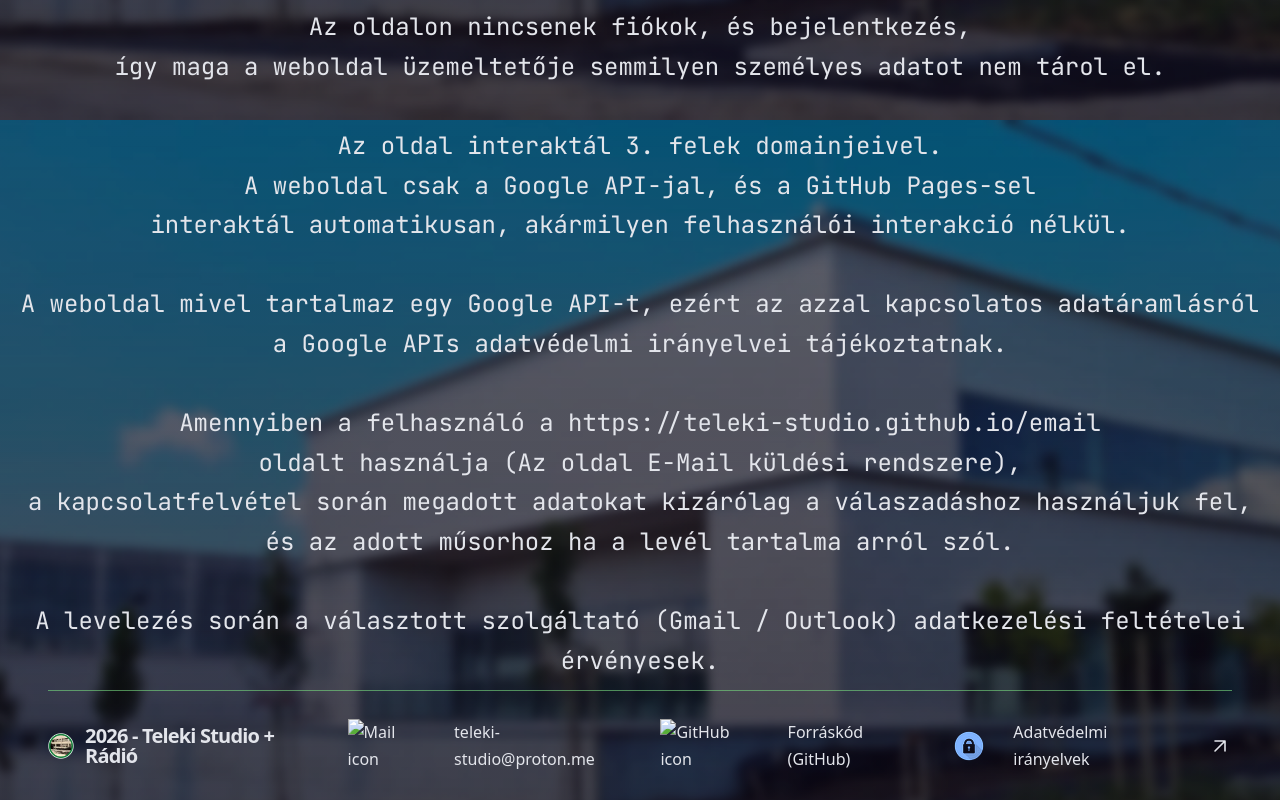
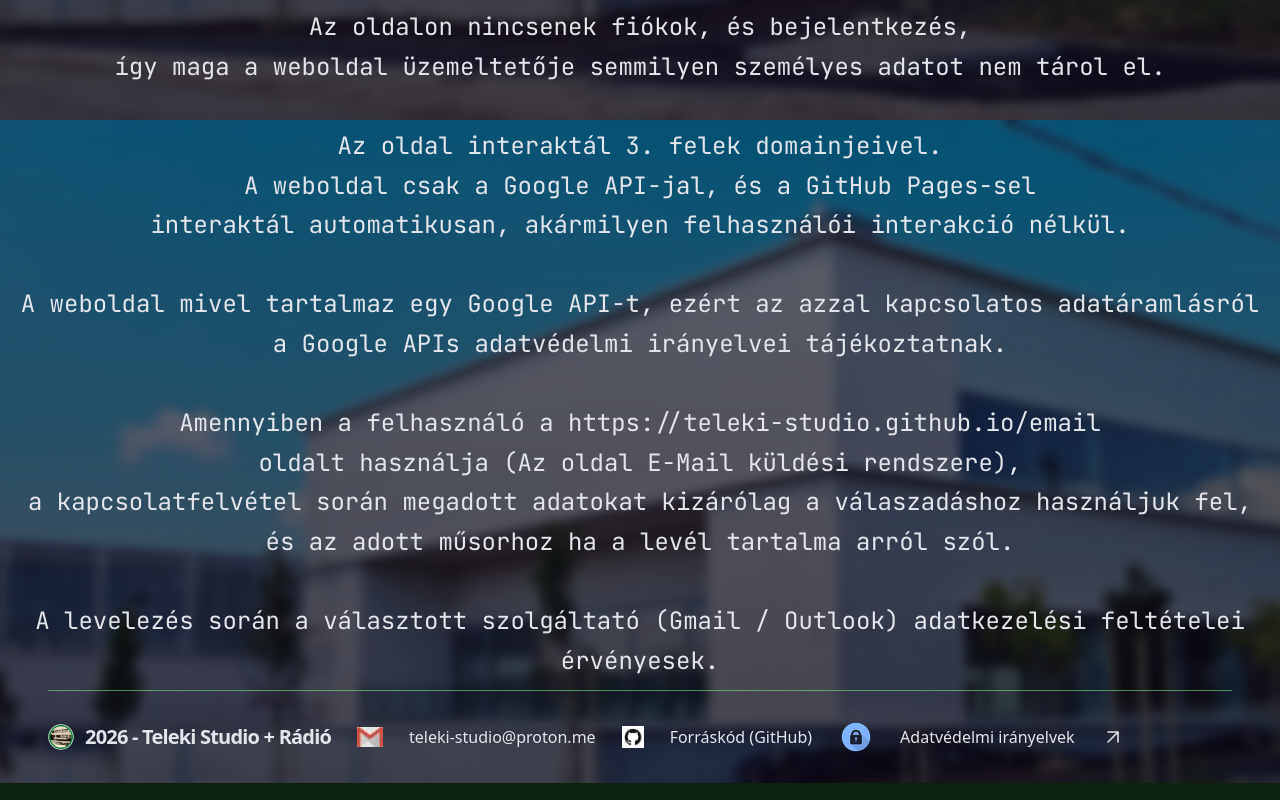
Before and after one commit to Teleki-Studio/teleki-studio.github.io, a plain HTML site: page privacy/index.html in a window 1280 px wide. Shown: the part 680-1480 px from the top of the page. Drawn offline with Linux system fonts and the light colour scheme.

Commit message:
Fix a bug

```diff
--- a/privacy/index.html
+++ b/privacy/index.html
@@ -93,12 +93,12 @@
         <img src="../logo.png" width="26" height="26" alt="" />
         <span>2026 - Teleki Studio + Rádió</span>
       </a>
-      <img src="./mail.jpg" alt="Mail icon">
+      <img src="../mail.jpg" alt="Mail icon">
       <a href="../email/"><span>teleki-studio@proton.me</span>
       </a>
-      <img src="./github.jpg" alt="GitHub icon">
+      <img src="../github.jpg" alt="GitHub icon">
       <a href="https://github.com/teleki-studio/teleki-studio.github.io">Forráskód (GitHub)</a>
-      <img src="./lock.png" alt="Lock icon">
+      <img src="../lock.png" alt="Lock icon">
       <a href="./">Adatvédelmi irányelvek</a>
       <svg
           class="icon"
```
